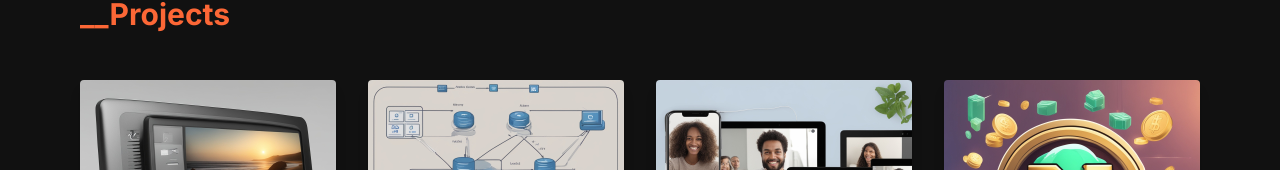
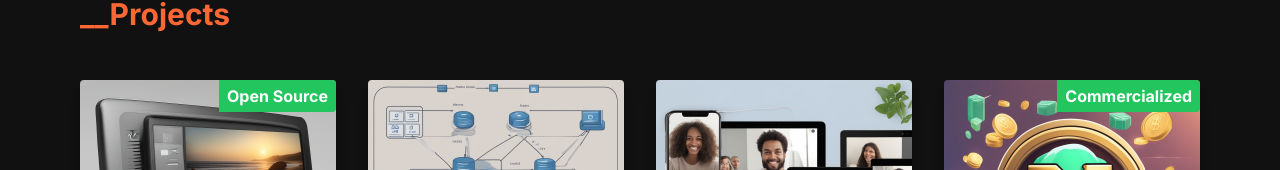
Before and after one commit to swarnikaraj/porfolio, a Next.js app: page / in a window 1280 px wide. Shown: the part 528-698 px from the top of the page. Built offline with nearby package versions, Linux system fonts and the light colour scheme.

Commit message:
updated tag

```diff
--- a/src/pages/Project.js
+++ b/src/pages/Project.js
@@ -13,6 +13,7 @@ const ProjectSection = () => {
       <div className="container ">
         <div className="grid grid-cols-1 md:grid-cols-2 lg:grid-cols-4 gap-8">
           <ProjectCard
+            opensource={true}
             projectName={"Video Transcoder"}
             githubLink={"https://github.com/swarnikaraj/videocall"}
             imageSrc={"/videotranscode.jpg"}
@@ -28,6 +29,7 @@ const ProjectSection = () => {
             liveLink={"https://github.com/swarnikaraj/videocall"}
           />
           <ProjectCard
+            opensource={false}
             projectName={"Vercel Clone"}
             githubLink={"https://github.com/swarnikaraj/vercel-clone"}
             imageSrc={"/vercel.jpg"}
@@ -43,17 +45,26 @@ const ProjectSection = () => {
             liveLink={"https://vercel-clone-lake.vercel.app/"}
           />
           <ProjectCard
-            projectName={"Multiuser Video calling"}
+            opensource={false}
+            projectName={"Multi-User Video Calling"}
             githubLink={"https://github.com/swarnikaraj/videocall"}
             imageSrc={"/videocalling.jpg"}
             techStacks={["WebRTC", "Nodejs", "Reactjs", "Websocket"]}
             liveLink={"https://github.com/swarnikaraj/videocall"}
           />
           <ProjectCard
-            projectName={"Nft Minting dapp"}
+            opensource={false}
+            monetized={true}
+            projectName={"NFT Minting Dapp"}
             githubLink={"https://github.com/swarnikaraj/videocall"}
             imageSrc={"/nftapp.jpg"}
-            techStacks={["Reactjs", "Solidity", "Ethers.js"]}
+            techStacks={[
+              "Reactjs",
+              "Solidity",
+              "Ethers.js",
+              "Metamask",
+              "ERC-721A",
+            ]}
             liveLink={"https://bb-mint-new.vercel.app/"}
           />
         </div>
--- a/src/pages/ProjectCard.js
+++ b/src/pages/ProjectCard.js
@@ -5,10 +5,24 @@ const ProjectCard = ({
   liveLink,
   githubLink,
   techStacks,
+  opensource,
+  monetized,
 }) => {
   //bg-[#293050]
   return (
-    <div className=" rounded overflow-hidden hover:shadow-sm shadow-lg bg-[#181818]">
+    <div className="relative rounded overflow-hidden hover:shadow-sm shadow-lg bg-[#181818]">
+      {opensource && (
+        <div className="absolute top-0 right-0 bg-green-500 text-white font-bold py-1 px-2 rounded-br">
+          Open Source
+        </div>
+      )}
+
+      {monetized && (
+        <div className="absolute top-0 right-0 bg-green-500 text-white font-bold py-1 px-2 rounded-br">
+          Commercialized
+        </div>
+      )}
+
       <Image
         width={300}
         height={100}
```
